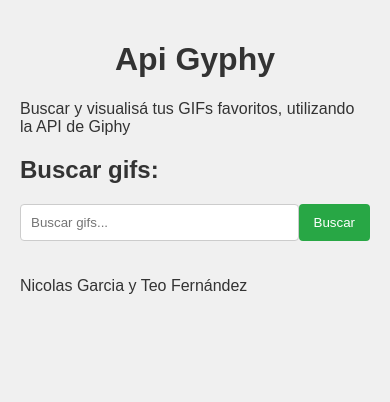
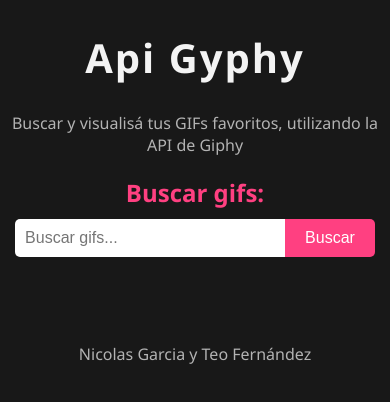
Before and after one commit to NicolasAgustinDev/giphy-api, a plain HTML site: page index.html in a window 390 px wide. Drawn offline with Linux system fonts and the light colour scheme.

Commit message:
Mejorar el estilo de la página: actualizar colores, fuentes y diseño de botones, además de optimizar la disposición de los resultados y contenedores de GIFs.

```diff
--- a/style.css
+++ b/style.css
@@ -1,43 +1,102 @@
 body {
-            font-family: Arial, sans-serif;
-            background-color: #f0f0f0;
-            color: #333;
+            font-family: 'Segoe UI', Arial, sans-serif;
+            background: #181818;
+            color: #f3f3f3;
             margin: 0;
-            padding: 20px;
+            padding: 0;
+            min-height: 100vh;
         }
         h1 {
             text-align: center;
+            margin-top: 30px;
+            font-size: 2.5rem;
+            letter-spacing: 2px;
+        }
+        p {
+            text-align: center;
+            margin-bottom: 20px;
+            color: #b3b3b3;
+        }
+        h2 {
+            text-align: center;
+            margin-bottom: 10px;
+            color: #ff4081;
         }
         form {
             display: flex;
             justify-content: center;
-            margin-bottom: 20px;
+            margin-bottom: 30px;
         }
-        input[type="text"] {
-            width: 300px;
+        #searchInput {
             padding: 10px;
-            border: 1px solid #ccc;
-            border-radius: 4px;
+            border-radius: 5px 0 0 5px;
+            border: none;
+            width: 250px;
+            font-size: 1rem;
+            outline: none;
         }
-        button {
-            padding: 10px 15px;
-            background-color: #28a745;
-            color: white;
+        button[type="submit"] {
+            padding: 10px 20px;
             border: none;
-            border-radius: 4px;
+            background: #ff4081;
+            color: #fff;
+            border-radius: 0 5px 5px 0;
+            font-size: 1rem;
             cursor: pointer;
+            transition: background 0.2s;
         }
-        button:hover {
-            background-color: #218838;
+        button[type="submit"]:hover {
+            background: #e73370;
         }
         #results {
             display: flex;
             flex-wrap: wrap;
-            gap: 10px;
             justify-content: center;
+            gap: 24px;
+            padding: 20px;
         }
-        img {
+        .gif-container {
+            background: #242424;
+            border-radius: 10px;
+            box-shadow: 0 2px 8px rgba(0,0,0,0.2);
+            padding: 15px;
+            display: flex;
+            flex-direction: column;
+            align-items: center;
+            width: 220px;
+            transition: transform 0.2s;
+        }
+        .gif-container:hover {
+            transform: translateY(-5px) scale(1.03);
+        }
+        .gif-container img {
             max-width: 200px;
-            max-height: 200px;
             border-radius: 8px;
+            margin-bottom: 10px;
         }
+        .download-btn {
+            display: inline-block;
+            padding: 8px 16px;
+            background: #ff4081;
+            color: #fff;
+            border: none;
+            border-radius: 5px;
+            text-decoration: none;
+            font-size: 1rem;
+            cursor: pointer;
+            transition: background 0.2s;
+        }
+        .download-btn:hover {
+            background: #e73370;
+        }
+        @media (max-width: 600px) {
+            #results {
+                flex-direction: column;
+                align-items: center;
+                gap: 16px;
+            }
+            .gif-container {
+                width: 90vw;
+                max-width: 320px;
+            }
+        }
```
